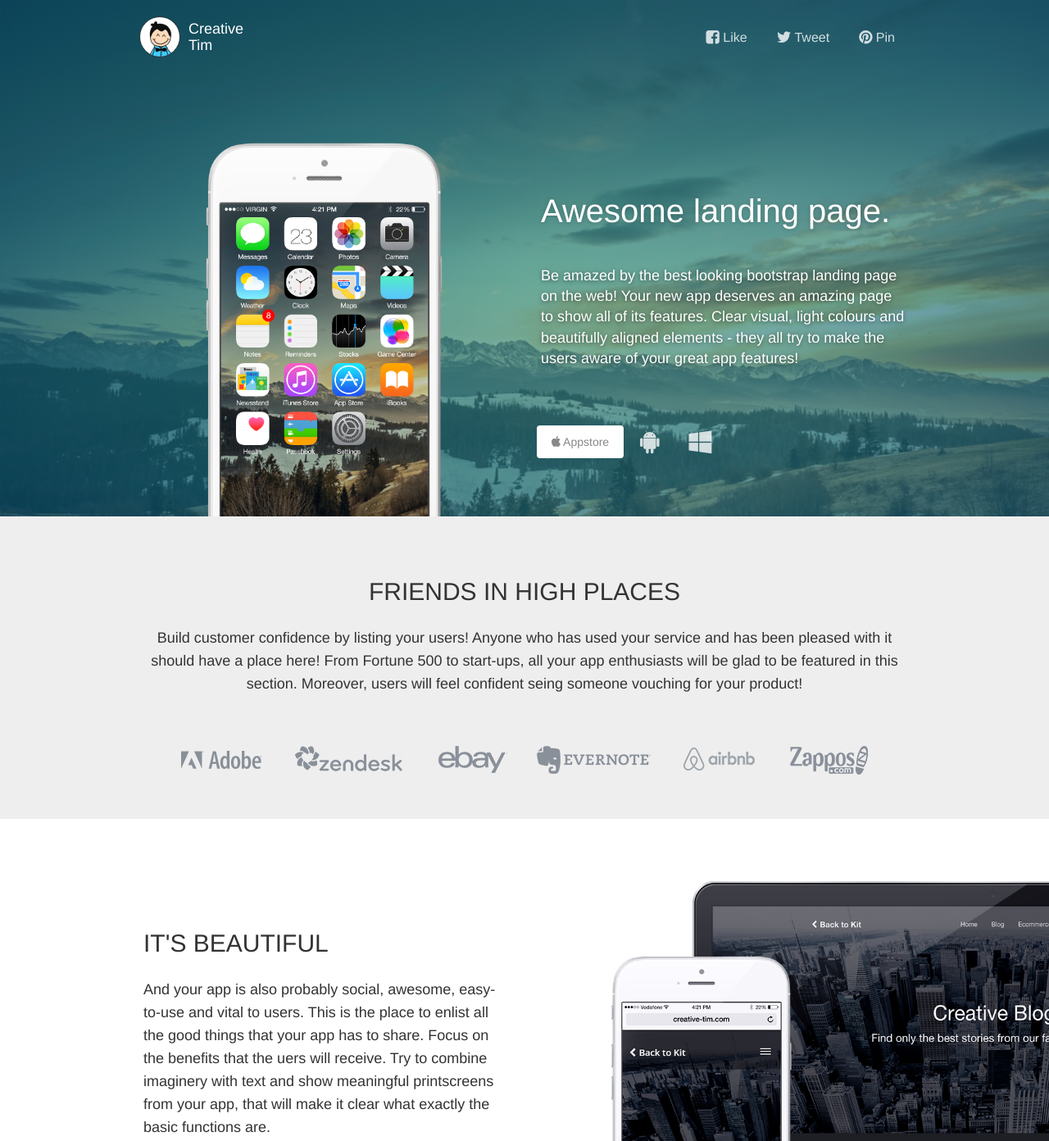
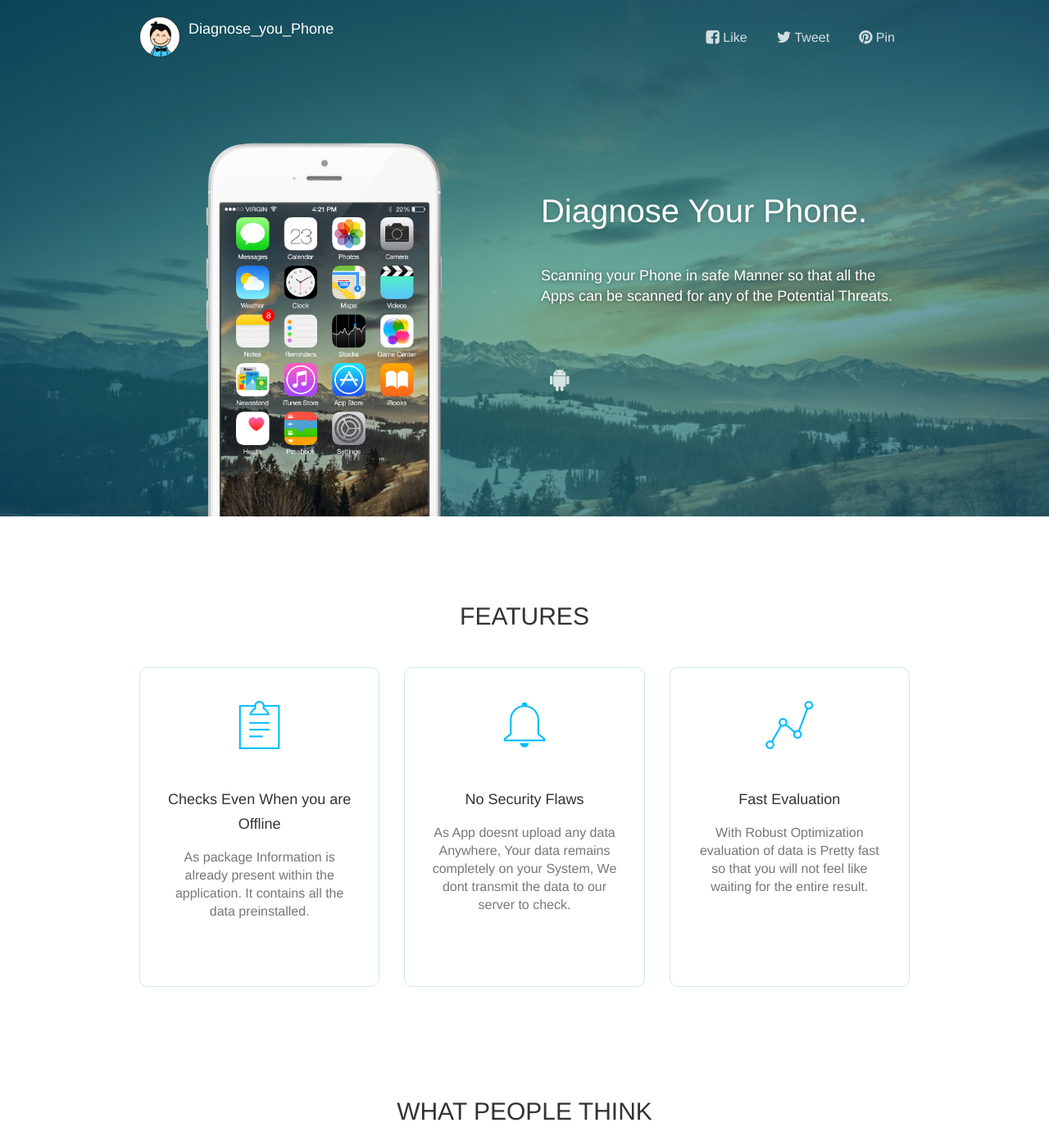
Before and after one commit to shashank-on-codehunt/Diagnose-your-Phone, a plain HTML site: page index.html in a window 1280 px wide. Shown: the top 1392 px of the page at 82% size. Drawn offline with Linux system fonts and the light colour scheme.

Commit message:
Update for all the Text Places

```diff
--- a/index.html
+++ b/index.html
@@ -28,13 +28,13 @@
                     <span class="icon-bar bar2"></span>
                     <span class="icon-bar bar3"></span>
                     </button>
-                    <a href="http://www.creative-tim.com">
+                    <a href="#">
                         <div class="logo-container">
                             <div class="logo">
-                                <img src="assets/img/new_logo.png" alt="Creative Tim Logo">
+                                <img src="assets/img/new_logo.png" alt="Abilash Logo">
                             </div>
                             <div class="brand">
-                                Creative Tim
+                                Diagnose_you_Phone
                             </div>
                         </div>
                     </a>
@@ -79,26 +79,26 @@
                         </div>
                         <div class="col-md-6 col-md-offset-1">
                             <div class="description">
-                                <h2>Awesome landing page.</h2>
+                                <h2>Diagnose Your Phone.</h2>
                                 <br>
-                                <h5>Be amazed by the best looking bootstrap landing page on the web! Your new app deserves an amazing page to show all of its features. Clear visual, light colours and beautifully aligned elements - they all try to make the users aware of your great app features!</h5>
+                                <h5>Scanning your Phone in safe Manner so that all the Apps can be scanned for any of the Potential Threats.</h5>
                             </div>
                             <div class="buttons">
-                                <button class="btn btn-fill btn-neutral">
+                                <!-- <button class="btn btn-fill btn-neutral">
                                 <i class="fa fa-apple"></i> Appstore
-                                </button>
+                                </button> -->
                                 <button class="btn btn-simple btn-neutral">
                                 <i class="fa fa-android"></i>
                                 </button>
-                                <button class="btn btn-simple btn-neutral">
+                                <!-- <button class="btn btn-simple btn-neutral">
                                 <i class="fa fa-windows"></i>
-                                </button>
+                                </button> -->
                             </div>
                         </div>
                     </div>
                 </div>
             </div>
-            <div class="section section-gray section-clients">
+            <!-- <div class="section section-gray section-clients">
                 <div class="container text-center">
                     <h4 class="header-text">Friends in high places</h4>
                     <p>
@@ -165,7 +165,7 @@
                         </div>
                     </div>
                 </div>
-            </div>
+            </div> -->
             <div class="section section-features">
                 <div class="container">
                     <h4 class="header-text text-center">Features</h4>
@@ -176,8 +176,8 @@
                                     <i class="pe-7s-note2"></i>
                                 </div>
                                 <div class="text">
-                                    <h4>Online Customers Management</h4>
-                                    <p>All appointments sync with your Google calendar so your availability is always up to date. See your schedule at a glance from any device.</p>
+                                    <h4>Checks Even When you are Offline</h4>
+                                    <p>As package Information is already present within the application. It contains all the data preinstalled.</p>
                                 </div>
                             </div>
                         </div>
@@ -186,8 +186,8 @@
                                 <div class="icon">
                                     <i class="pe-7s-bell"></i>
                                 </div>
-                                <h4>Smart Notifications on hands</h4>
-                                <p>Automatic text and email reminders make sure customers always remember their upcoming appointments.</p>
+                                <h4>No Security Flaws</h4>
+                                <p>As App doesnt upload any data Anywhere, Your data remains completely on your System, We dont transmit the data to our server to check.</p>
                             </div>
                         </div>
                         <div class="col-md-4">
@@ -195,8 +195,8 @@
                                 <div class="icon">
                                     <i class="pe-7s-graph1"></i>
                                 </div>
-                                <h4>Know your business better now</h4>
-                                <p>Take payments and run your business on the go, in your store and then see how it all adds up with analytics.</p>
+                                <h4>Fast Evaluation</h4>
+                                <p>With Robust Optimization evaluation of data is Pretty fast so that you will not feel like waiting for the entire result. </p>
                             </div>
                         </div>
                     </div>
@@ -250,8 +250,8 @@
                         <img class ="parallax-background-image" src="assets/img/template/bg3.jpg"/>
                     </div>
                     <div class="info">
-                        <h1>Download this landing page for free!</h1>
-                        <p>Beautiful multipurpose bootstrap landing page.</p>
+                        <h1>Download this App for Free</h1>
+                        <p>Currently our App is available on App Store, So you can get it directly by clicking on below link.</p>
                         <a href="http://www.creative-tim.com/product/awesome-landing-page" class="btn btn-neutral btn-lg btn-fill">DOWNLOAD</a>
                     </div>
                 </div>
@@ -294,7 +294,7 @@
                         </a>
                     </div>
                     <div class="copyright">
-                        &copy; 2016 <a href="http://www.creative-tim.com">Creative Tim</a>, made with love
+                        &copy; 2020 Abhilash Das</a>, Privacy Being Priority
                     </div>
                 </div>
             </footer>
```
